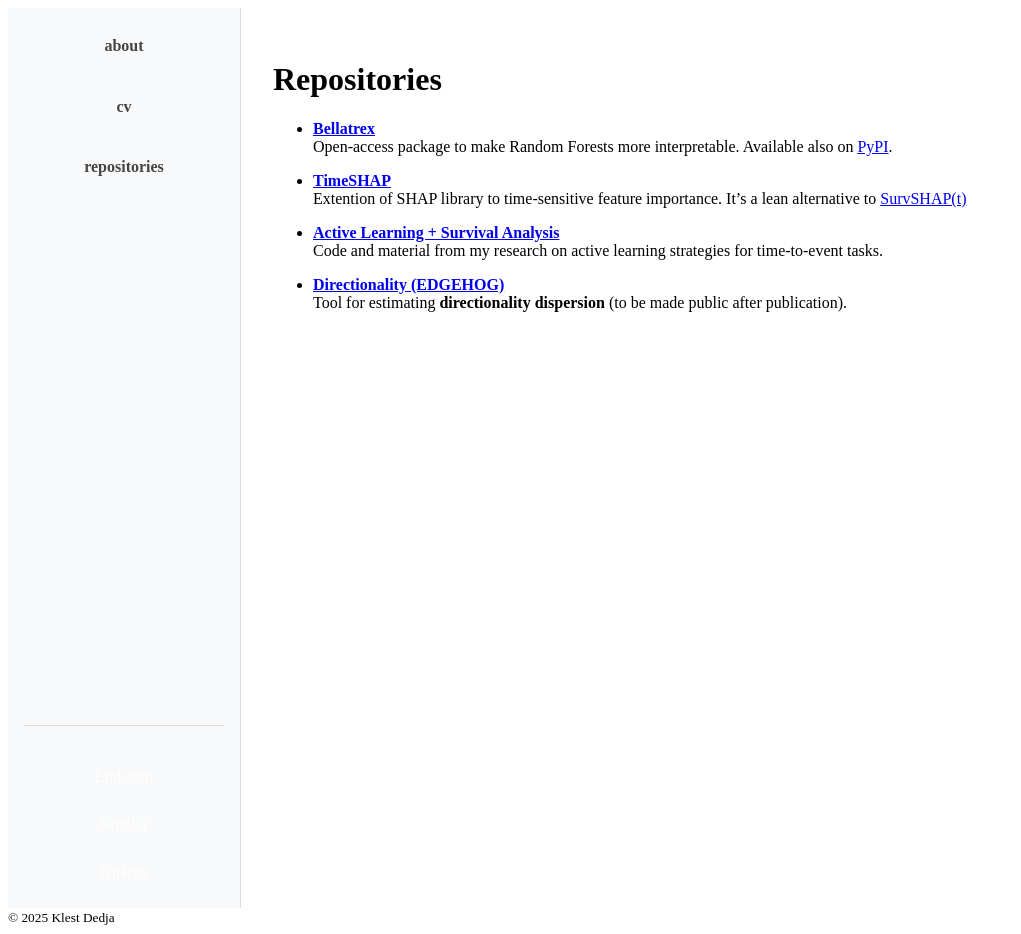
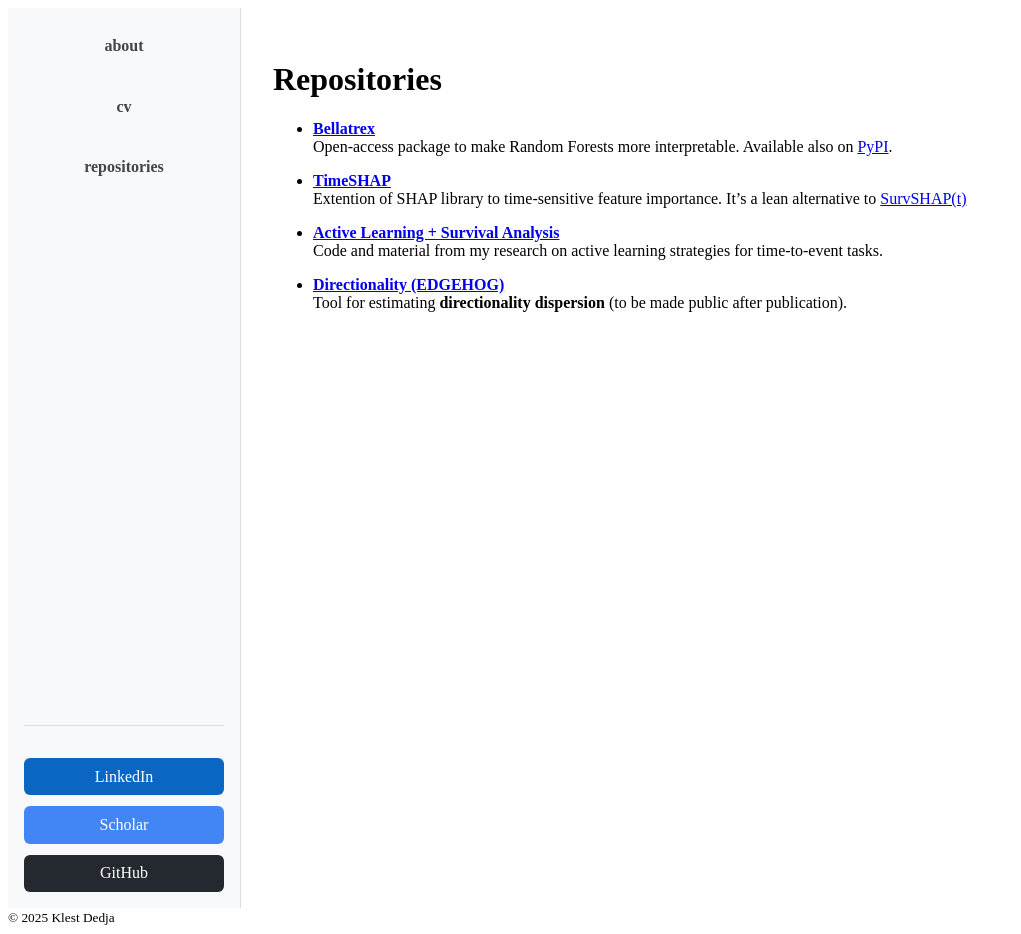
Before and after one commit to KlestDedja/klestdedja.github.io, a Jekyll site: the page built from repositories.md, in a window 1280 px wide. Shown: the whole page, without its empty margins (0-1021 px from the left). Built offline with Jekyll 4.4.1, drawn with Linux system fonts in a browser that asks for light colours.

Commit message:
revert class names to lowercase
just in case something breaks. Tets first

```diff
--- a/_layouts/default.html
+++ b/_layouts/default.html
@@ -17,9 +17,9 @@
       </nav>
 
       <div class="social">
-        <a class="social-link LinkedIn" href="https://www.linkedin.com/in/klest-dedja/" target="_blank" rel="noopener">LinkedIn</a>
-        <a class="social-link Google Scholar" href="https://scholar.google.com/citations?user=SWJ2Y2cAAAAJ" target="_blank" rel="noopener">Scholar</a>
-        <a class="social-link GitHub" href="https://github.com/klestdedja" target="_blank" rel="noopener">GitHub</a>
+        <a class="social-link linkedin" href="https://www.linkedin.com/in/klest-dedja/" target="_blank" rel="noopener">LinkedIn</a>
+        <a class="social-link scholar" href="https://scholar.google.com/citations?user=SWJ2Y2cAAAAJ" target="_blank" rel="noopener">Scholar</a>
+        <a class="social-link github" href="https://github.com/klestdedja" target="_blank" rel="noopener">GitHub</a>
       </div>
     </aside>
 
```
